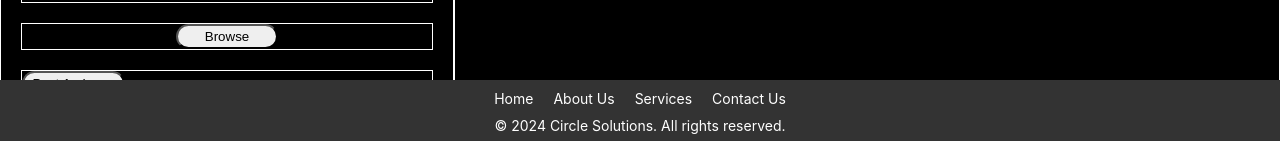
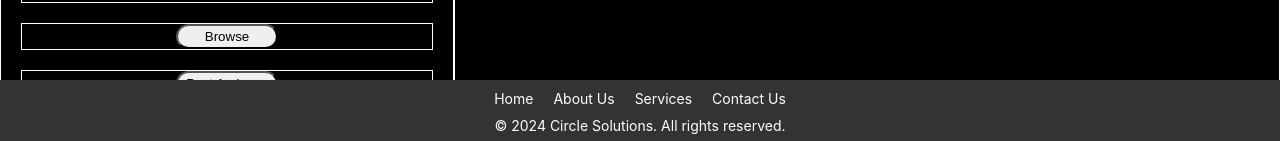
Before and after one commit to kieran-byte/SocialWebsite, a React (Create React App) app: page /home in a window 1280 px wide. Shown: the part 656-797 px from the top of the page. Built offline with nearby package versions, Linux system fonts and the light colour scheme.

Commit message:
fixed centering issue on post button

```diff
--- a/src/Pages/TrendingPage/TrendingPage.css
+++ b/src/Pages/TrendingPage/TrendingPage.css
@@ -37,6 +37,10 @@
     text-align: center;
 }
 
+.add{
+  text-align: center;
+}
+
 .image{
     max-width: 100%;
   max-height: 100%;
```
